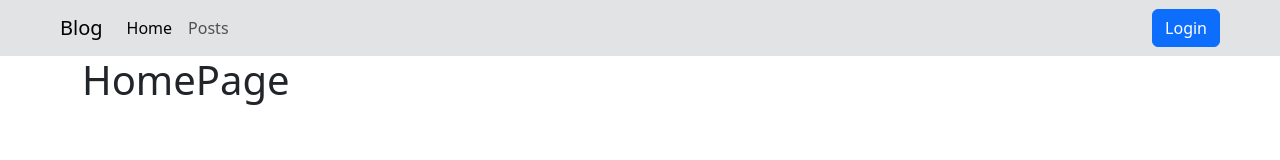
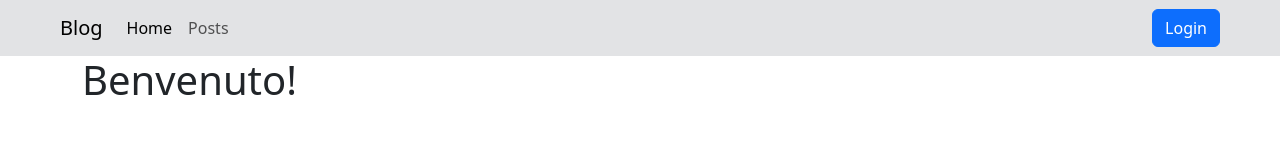
Before and after one commit to FernandoVerderame/react-auth-express, a React (Vite) app: page / in a window 1280 px wide. Shown: the top 160 px of the page. Built offline with nearby package versions, Linux system fonts and the light colour scheme; no server answers.

Commit message:
added custom message into homepage

```diff
--- a/src/pages/HomePage.jsx
+++ b/src/pages/HomePage.jsx
@@ -1,6 +1,17 @@
+import { useAuth } from "../contexts/AuthContext";
+
 const Home = () => {
+
+    const { user, isLoggedIn } = useAuth();
+
     return (
-        <h1>HomePage</h1>
+        <div>
+            {isLoggedIn ?
+                <h1>Benvenuto {user.name}!</h1>
+                :
+                <h1>Benvenuto!</h1>
+            }
+        </div>
     );
 }
 
```
